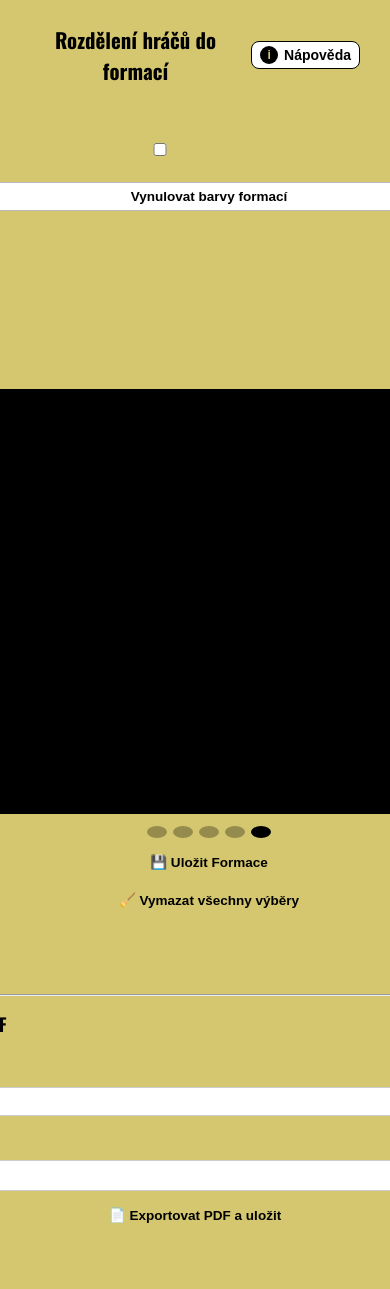
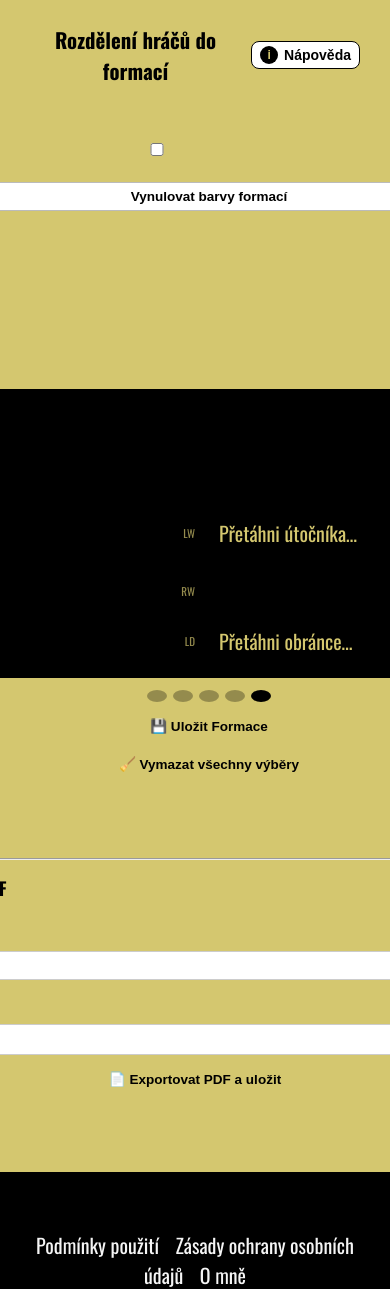
Before and after one commit to MartinSnajdr26/CoachHub-Hockey, a Flask app: page /lines in a window 390 px wide; the page is wider, and only the part inside the window is pictured. Shown: the part 182-1471 px from the top of that part. Run offline with Flask 3, Linux system fonts and the light colour scheme; the visitor is signed in with stand-in values (Sample User, id 1); data that the repository does not hold is empty.

Commit message:
mobile layout

```diff
--- a/coach/static/lines.css
+++ b/coach/static/lines.css
@@ -87,8 +87,32 @@
 
 /* Portrait optimizations for very narrow screens */
 @media (orientation: portrait) and (max-width: 480px){
-  .slots{ grid-template-columns: 1fr; }
-  .slots.slots--def{ grid-template-columns: 1fr; }
+  /* Keep forwards as 2 cols to reduce height, defense 2 cols as well */
+  .slots{ grid-template-columns: repeat(2, 1fr); }
+  .slots.slots--def{ grid-template-columns: repeat(2, 1fr); }
+  /* Improve labels inside slots: pin to the right, reserve space */
+  .slot{ position: relative; padding-right: 44px; min-height: 38px; }
+  .slot.accept-F::after, .slot.accept-D::after, .slot.accept-G::after{
+    position: absolute; right: 10px; top: 50%; transform: translateY(-50%);
+    font-size: 11px; opacity: .7; margin: 0;
+  }
+  /* Compact pills */
   .slot .fill, .pl-item{ font-size: 16px; padding: 6px 10px; }
+  /* Larger pager dots for finger targeting */
   .lines-pager button{ width:10px; height:10px; }
 }
+
+/* Strong selection ring visible on both gold and dark backgrounds */
+.pl-item.is-selected{
+  position: relative;
+  z-index: 2;
+  box-shadow:
+    0 0 0 3px var(--on-secondary),
+    0 0 0 6px rgba(0,0,0,.25);
+}
+.pl-item:focus{
+  outline: none;
+  box-shadow:
+    0 0 0 3px var(--on-secondary),
+    0 0 0 6px rgba(0,0,0,.25);
+}
```
